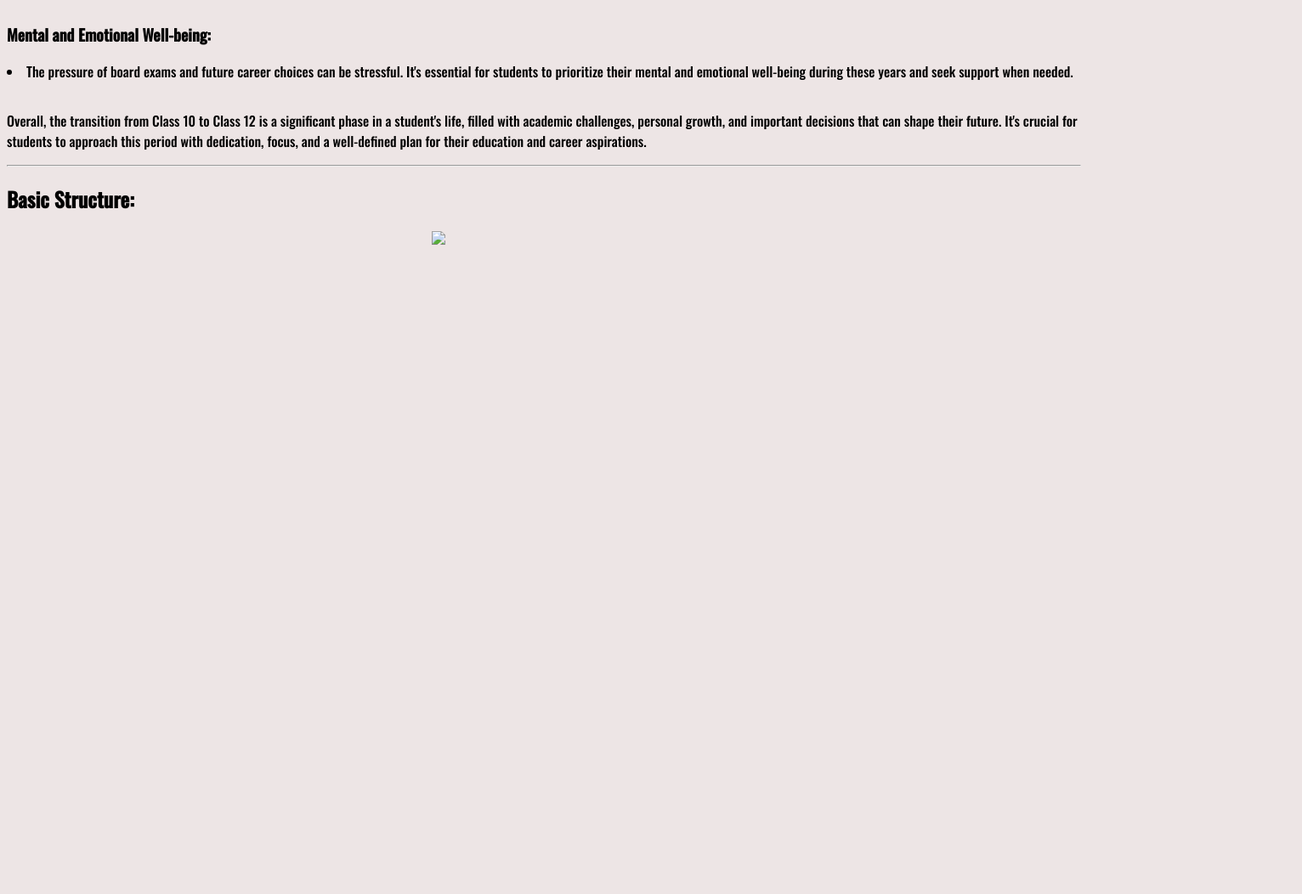
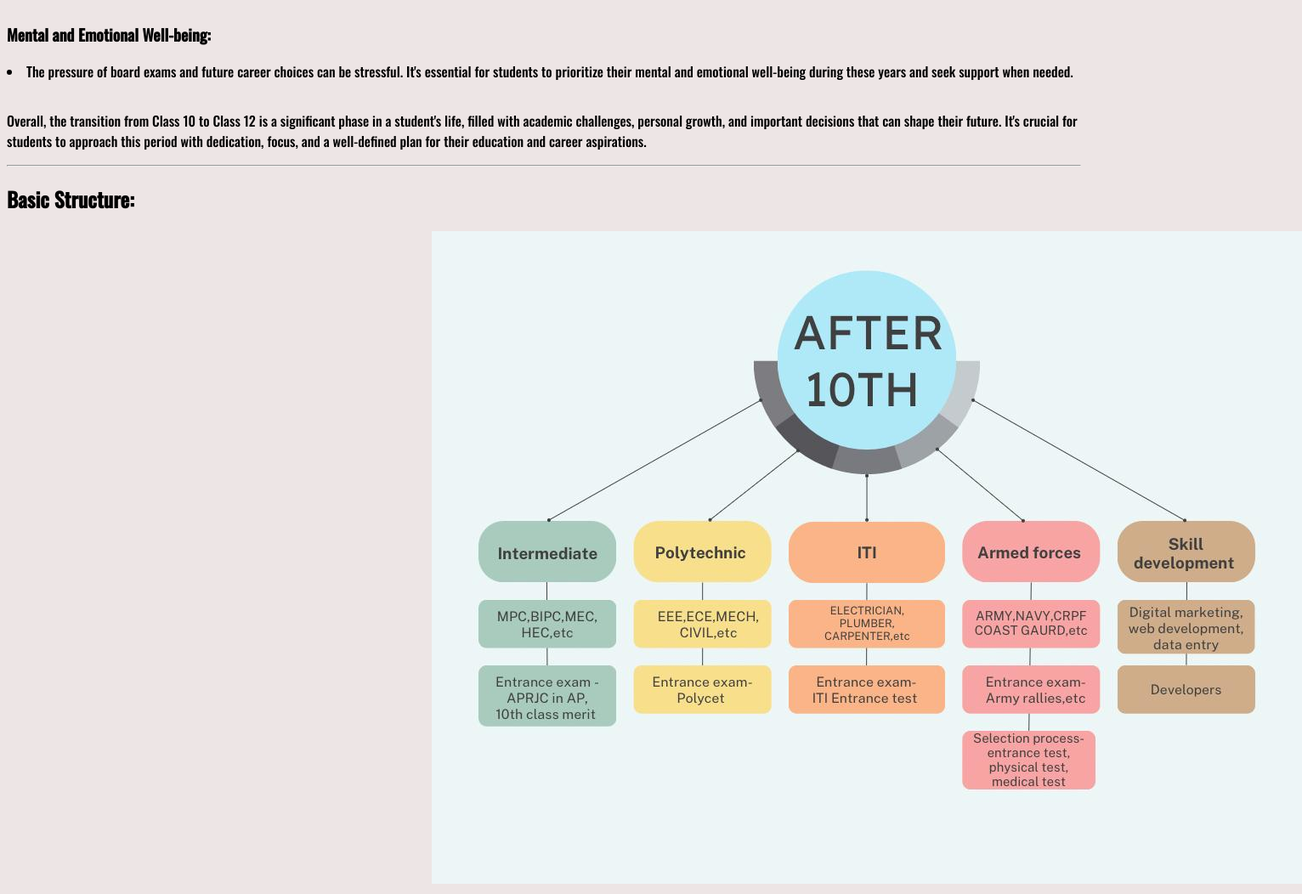
Before and after one commit to worldatfeet/about, a plain HTML site: page index.html in a window 1280 px wide. Shown: the part 1655-2707 px from the top of the page at 85% size, 1532 px wide, since content can reach past the window. Before the commit the page ends 1955 px from the top, so only its background shows below. Drawn offline with nearby package versions, Linux system fonts and the light colour scheme.

Commit message:
Update index.html

```diff
--- a/index.html
+++ b/index.html
@@ -243,7 +243,7 @@ font-family: 'Oswald', sans-serif;
 <hr/>
 <h2 id="basic">Basic Structure:</h2>
 <div id="container">
-<img   src="/images/flow chat 10 class.jpg">
+<img   src="flow chat 10 class.jpg">
 </div>
 
 </body>
```
